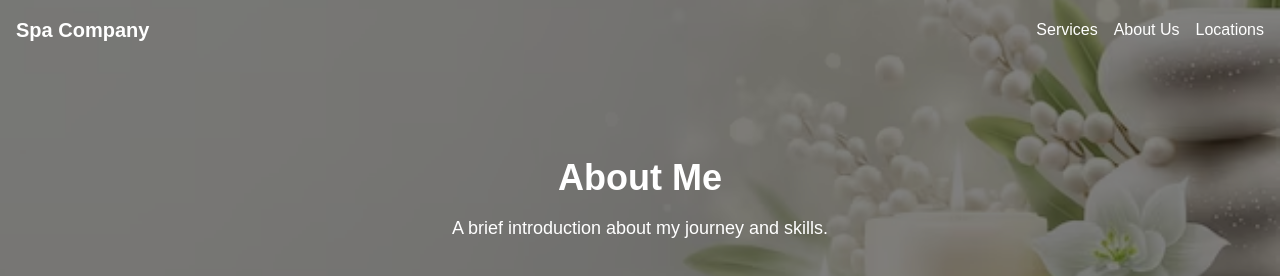
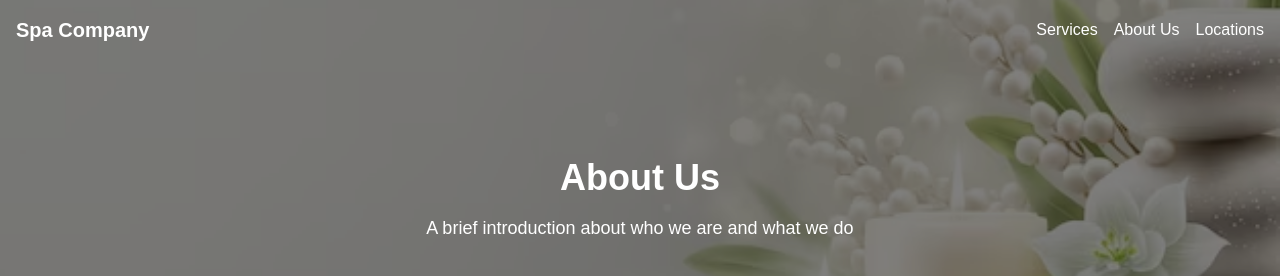
Before and after one commit to techycereal/nextjs-type, a Next.js app: page /aboutus in a window 1280 px wide. Shown: the top 276 px of the page. Built offline with nearby package versions, Linux system fonts and the light colour scheme.

Commit message:
about us text change

```diff
--- a/app/aboutus/page.tsx
+++ b/app/aboutus/page.tsx
@@ -14,8 +14,8 @@ const AboutMe = () => {
         />
         <div className="absolute inset-0 bg-black bg-opacity-50 flex flex-col items-center justify-center text-center">
           <div className="text-white z-10">
-            <h1 className="text-4xl font-bold">About Me</h1>
-            <p className="mt-4 text-lg">A brief introduction about my journey and skills.</p>
+            <h1 className="text-4xl font-bold">About Us</h1>
+            <p className="mt-4 text-lg">A brief introduction about who we are and what we do</p>
           </div>
         </div>
       </section>
```
